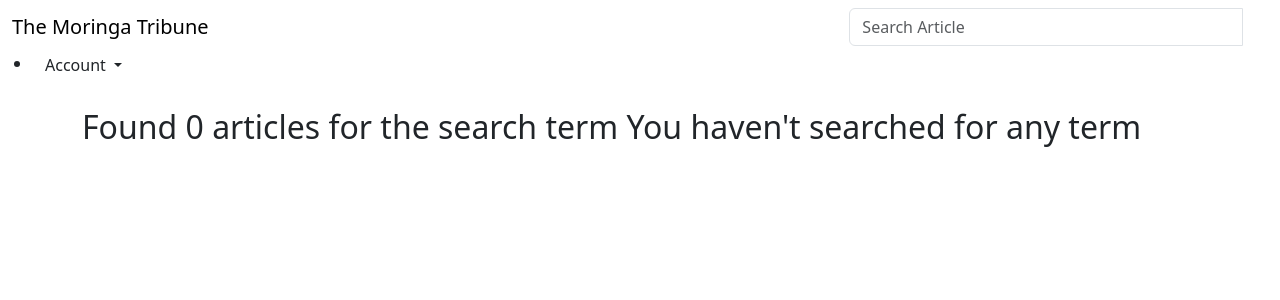
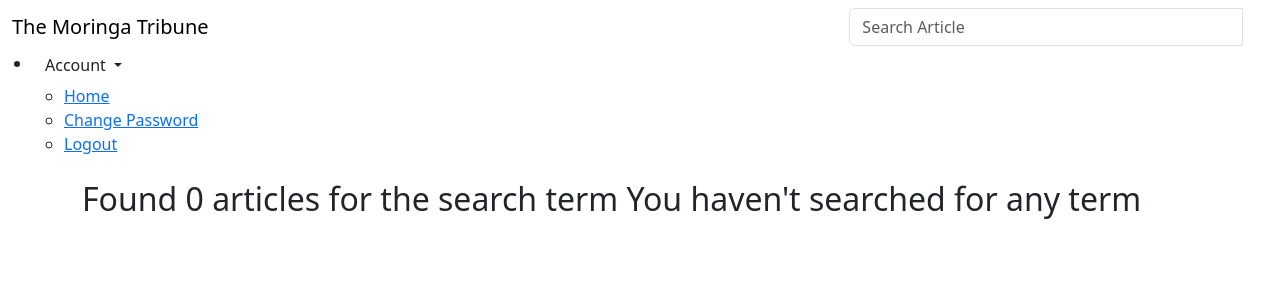
Before and after one commit to Natasha1594/the-moringa-tribune, a Django app: page /search/ in a window 1280 px wide. Shown: the top 300 px of the page. Run offline with Django 3.2, Linux system fonts and the light colour scheme; the visitor is signed in with stand-in values (Sample User, id 1); some libraries are stand-ins or nearby versions.

Commit message:
added change password url

```diff
--- a/news/templates/navbar.html
+++ b/news/templates/navbar.html
@@ -38,13 +38,13 @@
                 <li class="dropdown">
                     <a href="#" class="dropdown-toggle btn btn-default" data-toggle="dropdown" role="button" aria-expanded="false">Account
                       <span class="caret"></span>
-                  </a>
-                    <ul class="dropdown-menu" role="menu">
+                    </a>
+                    <ul role="menu">
                         <li>
                             <a href="{%url 'newsToday'%}">Home</a>
                         </li>
                         <li>
-                            <a href="/accounts/password/change">Change Password</a>
+                            <a href="accounts/password_change/">Change Password</a>
                         </li>
                         <li>
                             <a href="/logout">Logout</a>
--- a/news/views.py
+++ b/news/views.py
@@ -72,7 +72,7 @@ def new_article(request):
             article = form.save(commit=False)
             article.editor = current_user
             article.save()
-        return redirect('NewsToday')
+        return redirect('newsToday')
 
     else:
         form = NewArticleForm()
--- a/tribune/urls.py
+++ b/tribune/urls.py
@@ -2,6 +2,7 @@ from django.urls import path,include
 from django.contrib import admin
 from django_registration.backends.one_step.views import RegistrationView
 from django.contrib.auth import views
+from django.contrib.auth.views import LogoutView
 
 
 
@@ -14,4 +15,5 @@ urlpatterns = [
     path('accounts/', include('django_registration.backends.one_step.urls')),
     path('accounts/', include('django.contrib.auth.urls')),
     path('tinymce/', include('tinymce.urls')),
+    path('logout/', LogoutView.as_view(), {"next_page": '/'}),
 ]
```
Also changed, not shown: news/migrations/0007_alter_article_post.py (added).
